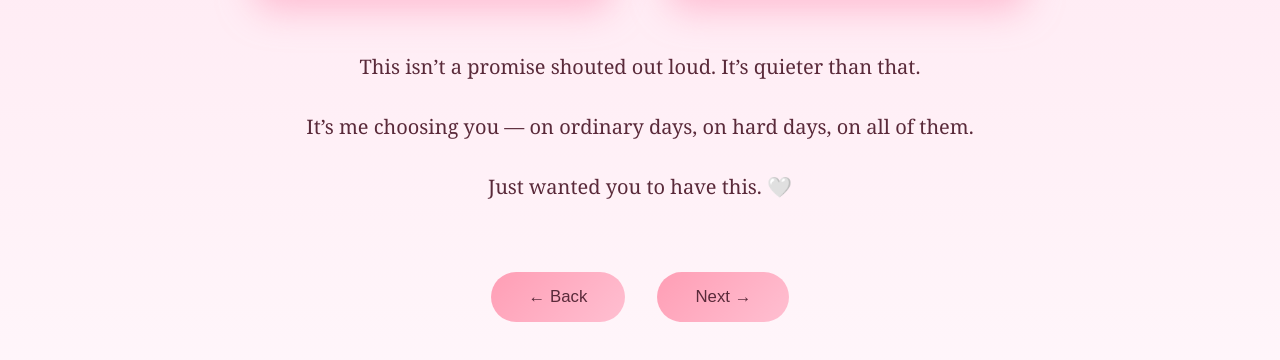
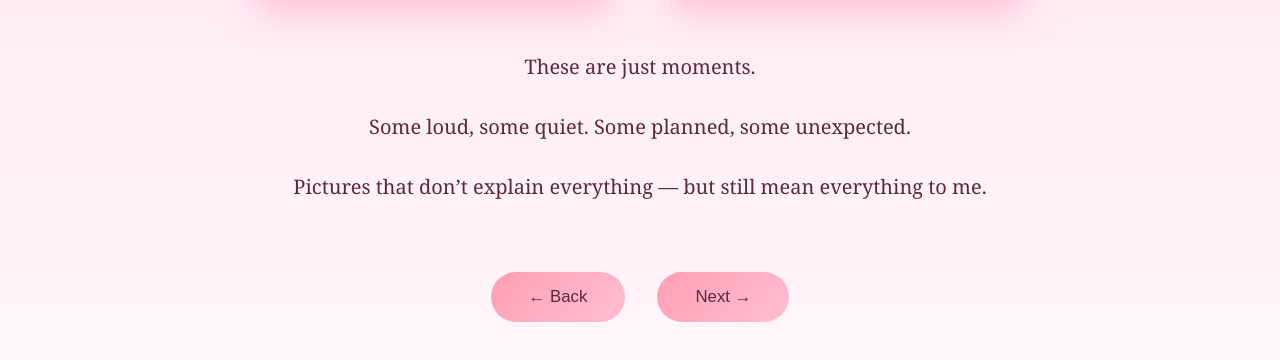
Before and after one commit to shreycod/for-you, a plain HTML site: page moments.html in a window 1280 px wide. Shown: the part 885-1245 px from the top of the page. Drawn offline with Linux system fonts and the light colour scheme.

Commit message:
Update moments.html

```diff
--- a/moments.html
+++ b/moments.html
@@ -12,19 +12,20 @@
     <img src="Picsart_23-07-17_21-24-23-051.png">
     <img src="IMG_0531.JPG">
 
-    <p>
-      This isn’t a promise shouted out loud.
-      It’s quieter than that.
-    </p>
+   <p>
+  These are just moments.
+</p>
 
-    <p>
-      It’s me choosing you —
-      on ordinary days,
-      on hard days,
-      on all of them.
-    </p>
+<p>
+  Some loud, some quiet.
+  Some planned, some unexpected.
+</p>
 
-    <p>Just wanted you to have this. 🤍</p>
+<p>
+  Pictures that don’t explain everything —
+  but still mean everything to me.
+</p>
+
 
     <button onclick="location.href='index.html'">← Back</button>
 <button onclick="location.href='us.html'">Next →</button>
```
